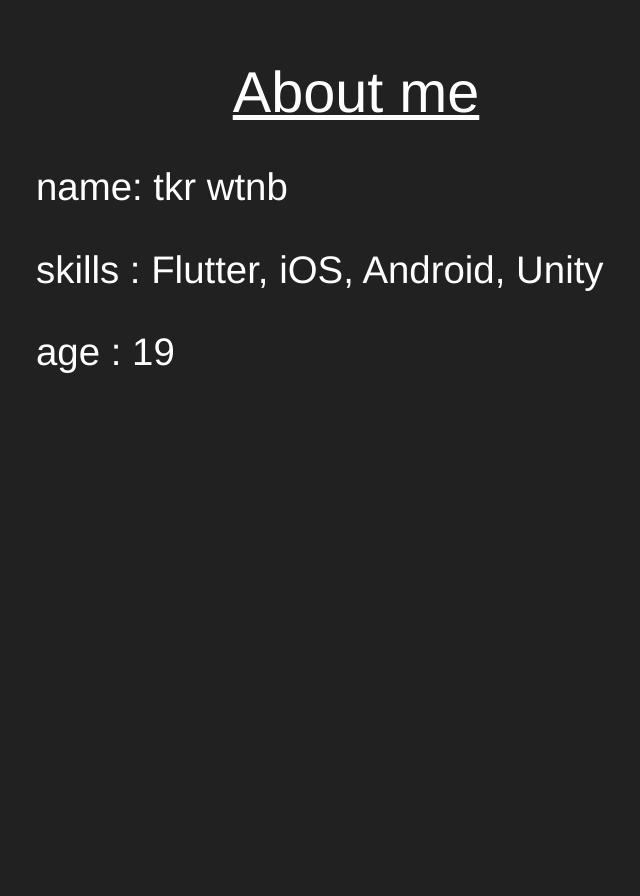
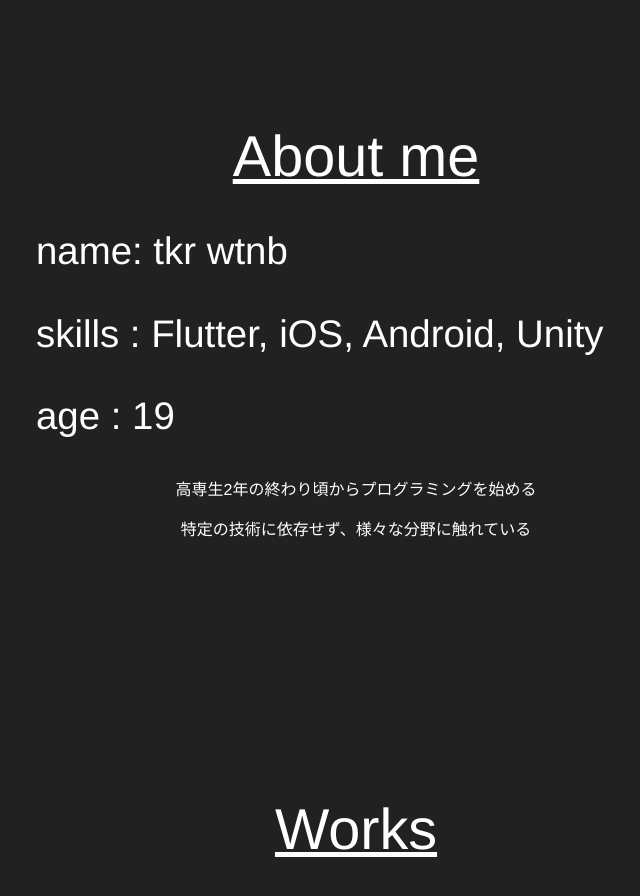
Before and after one commit to tkrwtnb/tkrwtnb.github.io, a Vue app: page / in a window 1280 px wide. Shown: the part 880-1776 px from the top of the page, without its empty margins (284-924 px from the left). Before the commit the page ends 1292 px from the top, so only its background shows below. Built offline with nearby package versions, Linux system fonts and the light colour scheme.

Commit message:
tune margin

```diff
--- a/src/App.vue
+++ b/src/App.vue
@@ -2,18 +2,21 @@
   <div id="app">
     <Title></Title>
     <AboutMe></AboutMe>
+    <Works></Works>
   </div>
 </template>
 
 <script>
 import Title from './components/Title.vue'
 import AboutMe from './components/AboutMe.vue'
+import Works from './components/Works.vue'
 
 export default {
   name: 'App',
   components: {
     Title,
-    AboutMe
+    AboutMe,
+    Works
   }
 }
 </script>
--- a/src/components/AboutMe.vue
+++ b/src/components/AboutMe.vue
@@ -7,6 +7,8 @@
                 <p>skills   : Flutter, iOS, Android, Unity</p>
                 <p>age : 19</p>
             </div>
+            <p>高専生2年の終わり頃からプログラミングを始める</p>
+            <p>特定の技術に依存せず、様々な分野に触れている</p>
         </div>
 
     </div>
@@ -15,7 +17,7 @@
 
 <style scoped>
 div {
-    margin-top: 15vw;
+    margin-top: 20vw;
     color: #fefefe;
 }
 
--- /dev/null
+++ b/src/components/Works.vue
@@ -0,0 +1,19 @@
+<template>
+    <div>
+        <h1>Works</h1>
+    </div>
+</template>
+
+
+<style scoped>
+div {
+    margin-top: 20vw;
+    color: #fefefe;
+}
+
+h1 {
+    font-size: 4.5vw;
+    font-weight: 500;
+    text-decoration: underline;
+}
+</style>
```
